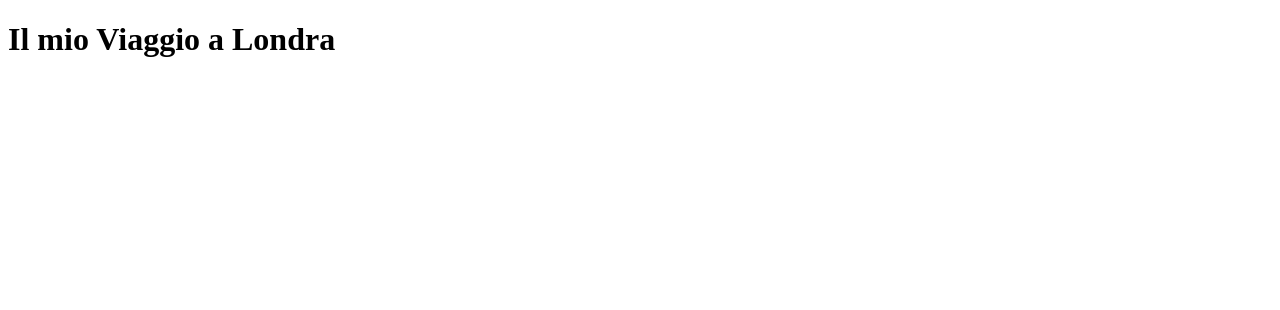
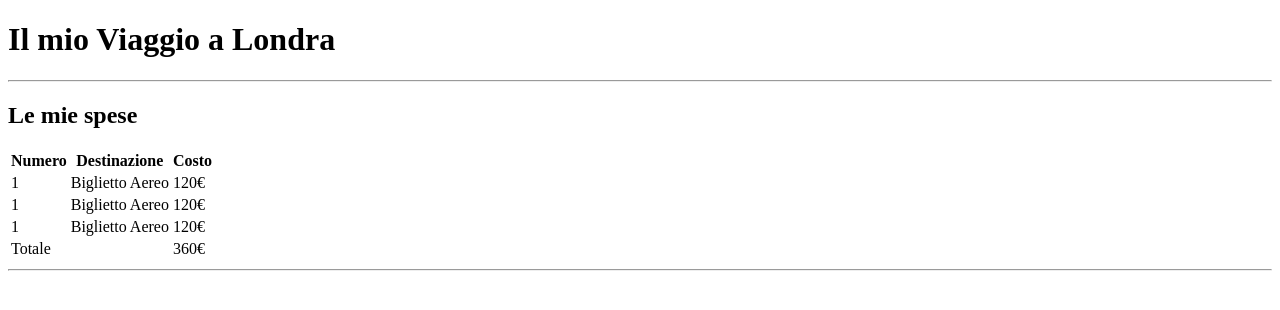
Before and after one commit to Dan848/html-london-trip, a plain HTML site: page index.html in a window 1280 px wide. Drawn offline with Linux system fonts and the light colour scheme.

Commit message:
add first section

```diff
--- a/index.html
+++ b/index.html
@@ -10,13 +10,66 @@
 
 <body>
 
-    <!-- Starting Header -->
+    <!-- Header Start -->
     <header>
         <!-- Title h1 -->
         <h1>Il mio Viaggio a Londra</h1>
     </header>
+    <!-- Header End -->
 
+        <hr>
+
+    <!-- Main start -->
     <main>
+        <!----- First section ----->
+        <section>
+            <!-- Title h2 -->
+            <h2>Le mie spese</h2>
+
+            <!-- Table Start -->
+            <table>
+                <thead>                         <!-- Table head start -->
+                    <tr>
+                        <th>Numero</th>
+                        <th>Destinazione</th>
+                        <th>Costo</th>
+                    </tr>
+                </thead>                        <!-- Table head end -->
+
+                <tbody>                         <!-- Table body start -->
+                    <tr>
+                        <td>1</td>
+                        <td>Biglietto Aereo</td>
+                        <td>120€</td>
+                    </tr>
+                    <tr>
+                        <td>1</td>
+                        <td>Biglietto Aereo</td>
+                        <td>120€</td>
+                    </tr>
+                    <tr>
+                        <td>1</td>
+                        <td>Biglietto Aereo</td>
+                        <td>120€</td>
+                    </tr>
+                </tbody>                        <!-- Table body end -->
+
+                <tfoot>                         <!-- Table footer start -->
+                    <tr>
+                        <td colspan="2">Totale</td>
+                        <td>360€</td>
+                    </tr>
+                </tfoot>                        <!-- Table footer end -->
+            </table>
+            <!-- Table End -->
+        </section>
+
+        <hr>
+
+        <section>
+
+
+        </section>
 
     </main>
 
```
